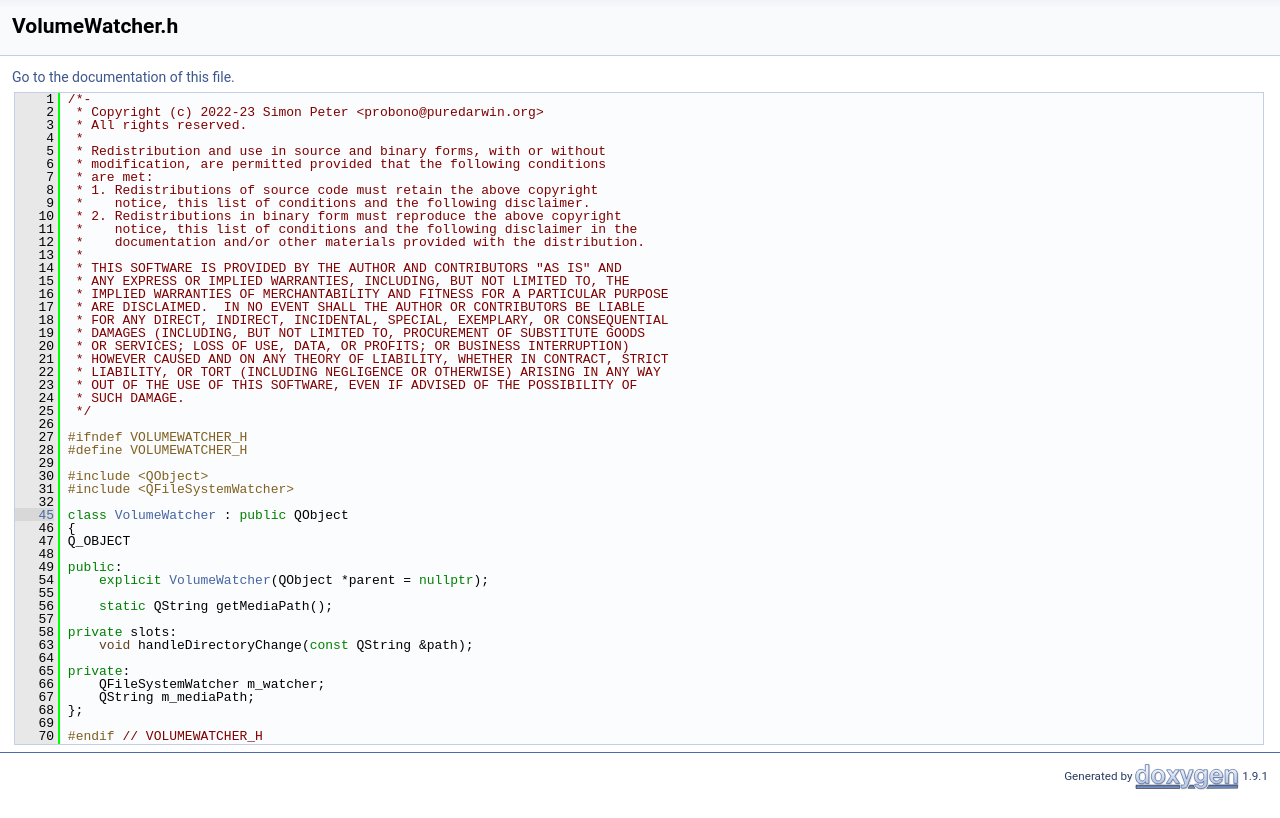
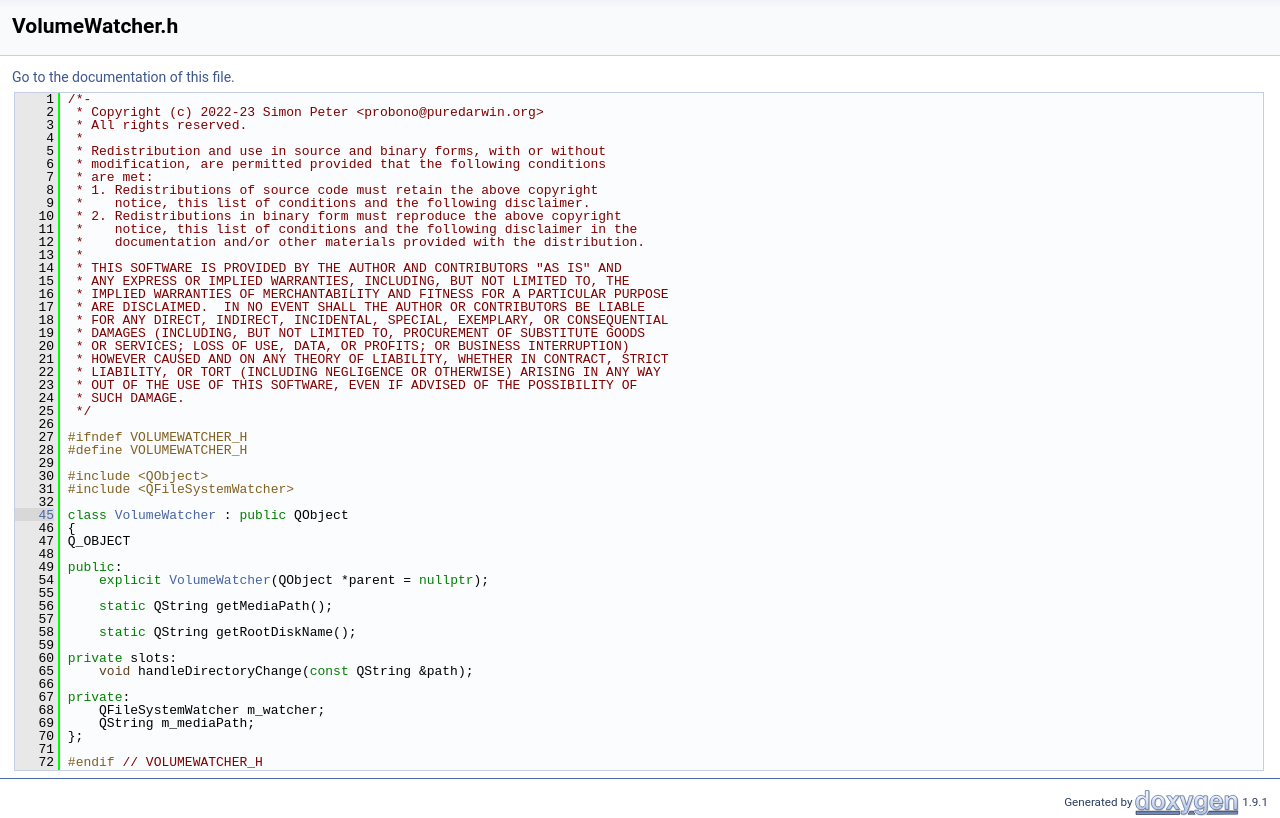
Before and after one commit to probonopd/Filer, a plain HTML site: page VolumeWatcher_8h_source.html in a window 1280 px wide. Shown: the part 96-914 px from the top of the page. Before the commit the page ends 888 px from the top, so only its background shows below. Drawn offline with Linux system fonts and the light colour scheme.

Commit message:
deploy: 6ec22b078256aa82b6114dfe6846c23292418ecc

```diff
--- a/VolumeWatcher_8h_source.html
+++ b/VolumeWatcher_8h_source.html
@@ -106,15 +106,17 @@ $(function() {
 <div class="line"><a name="l00055"></a><span class="lineno">   55</span>&#160; </div>
 <div class="line"><a name="l00056"></a><span class="lineno">   56</span>&#160;    <span class="keyword">static</span> QString getMediaPath();</div>
 <div class="line"><a name="l00057"></a><span class="lineno">   57</span>&#160; </div>
-<div class="line"><a name="l00058"></a><span class="lineno">   58</span>&#160;<span class="keyword">private</span> slots:</div>
-<div class="line"><a name="l00063"></a><span class="lineno">   63</span>&#160;    <span class="keywordtype">void</span> handleDirectoryChange(<span class="keyword">const</span> QString &amp;path);</div>
-<div class="line"><a name="l00064"></a><span class="lineno">   64</span>&#160; </div>
-<div class="line"><a name="l00065"></a><span class="lineno">   65</span>&#160;<span class="keyword">private</span>:</div>
-<div class="line"><a name="l00066"></a><span class="lineno">   66</span>&#160;    QFileSystemWatcher m_watcher; </div>
-<div class="line"><a name="l00067"></a><span class="lineno">   67</span>&#160;    QString m_mediaPath; </div>
-<div class="line"><a name="l00068"></a><span class="lineno">   68</span>&#160;};</div>
-<div class="line"><a name="l00069"></a><span class="lineno">   69</span>&#160; </div>
-<div class="line"><a name="l00070"></a><span class="lineno">   70</span>&#160;<span class="preprocessor">#endif </span><span class="comment">// VOLUMEWATCHER_H</span></div>
+<div class="line"><a name="l00058"></a><span class="lineno">   58</span>&#160;    <span class="keyword">static</span> QString getRootDiskName();</div>
+<div class="line"><a name="l00059"></a><span class="lineno">   59</span>&#160; </div>
+<div class="line"><a name="l00060"></a><span class="lineno">   60</span>&#160;<span class="keyword">private</span> slots:</div>
+<div class="line"><a name="l00065"></a><span class="lineno">   65</span>&#160;    <span class="keywordtype">void</span> handleDirectoryChange(<span class="keyword">const</span> QString &amp;path);</div>
+<div class="line"><a name="l00066"></a><span class="lineno">   66</span>&#160; </div>
+<div class="line"><a name="l00067"></a><span class="lineno">   67</span>&#160;<span class="keyword">private</span>:</div>
+<div class="line"><a name="l00068"></a><span class="lineno">   68</span>&#160;    QFileSystemWatcher m_watcher; </div>
+<div class="line"><a name="l00069"></a><span class="lineno">   69</span>&#160;    QString m_mediaPath; </div>
+<div class="line"><a name="l00070"></a><span class="lineno">   70</span>&#160;};</div>
+<div class="line"><a name="l00071"></a><span class="lineno">   71</span>&#160; </div>
+<div class="line"><a name="l00072"></a><span class="lineno">   72</span>&#160;<span class="preprocessor">#endif </span><span class="comment">// VOLUMEWATCHER_H</span></div>
 <div class="ttc" id="aclassVolumeWatcher_html"><div class="ttname"><a href="classVolumeWatcher.html">VolumeWatcher</a></div><div class="ttdoc">The VolumeWatcher class monitors changes in a directory and manages symlinks to new directories.</div><div class="ttdef"><b>Definition:</b> VolumeWatcher.h:46</div></div>
 <div class="ttc" id="aclassVolumeWatcher_html_a51e89642e1ae7db94e02215751906ad1"><div class="ttname"><a href="classVolumeWatcher.html#a51e89642e1ae7db94e02215751906ad1">VolumeWatcher::VolumeWatcher</a></div><div class="ttdeci">VolumeWatcher(QObject *parent=nullptr)</div><div class="ttdoc">Constructs a VolumeWatcher object.</div><div class="ttdef"><b>Definition:</b> VolumeWatcher.cpp:41</div></div>
 </div><!-- fragment --></div><!-- contents -->
```
Also changed, not shown: classVolumeWatcher-members.html (+2 -1 lines), classVolumeWatcher.html (+3 -0 lines).
